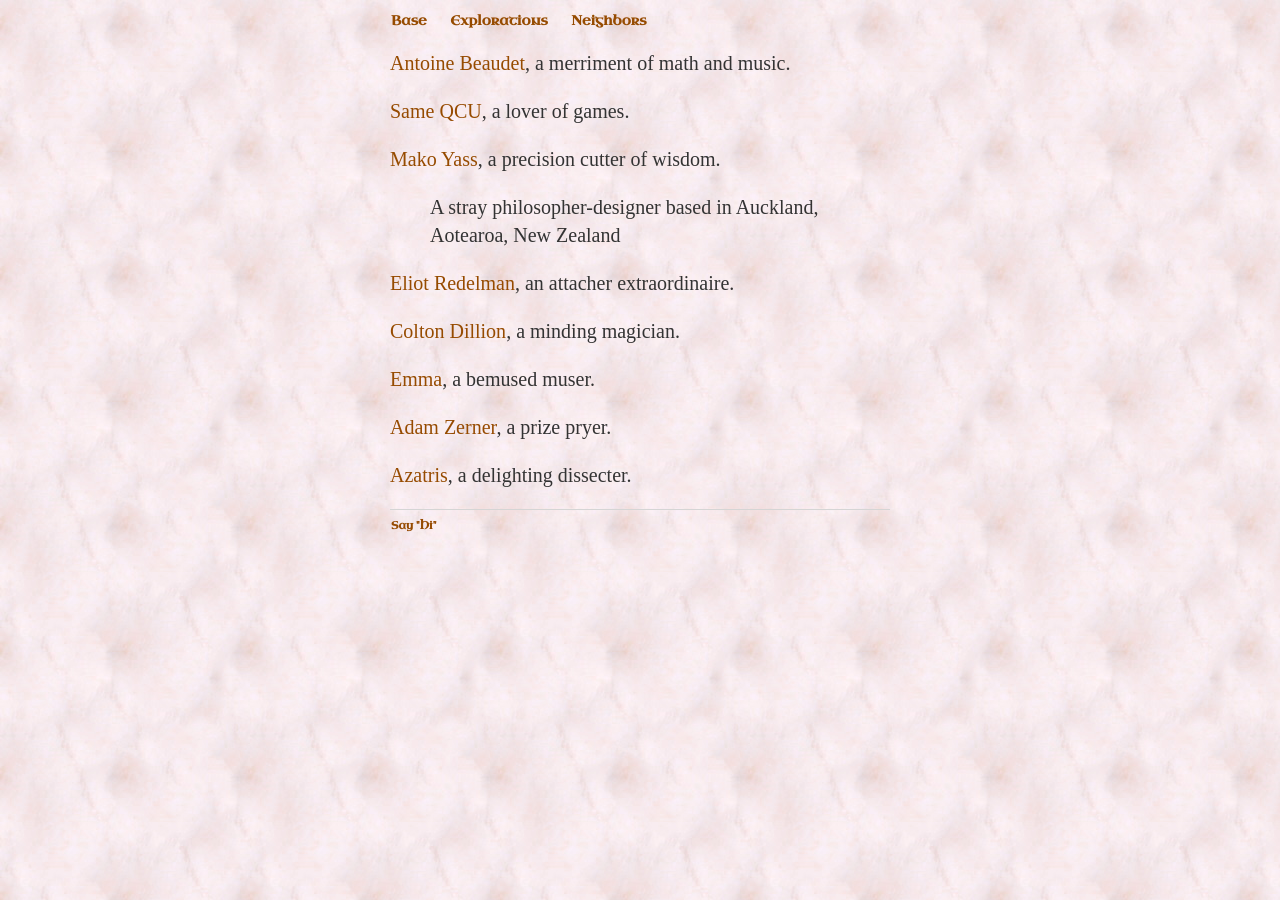
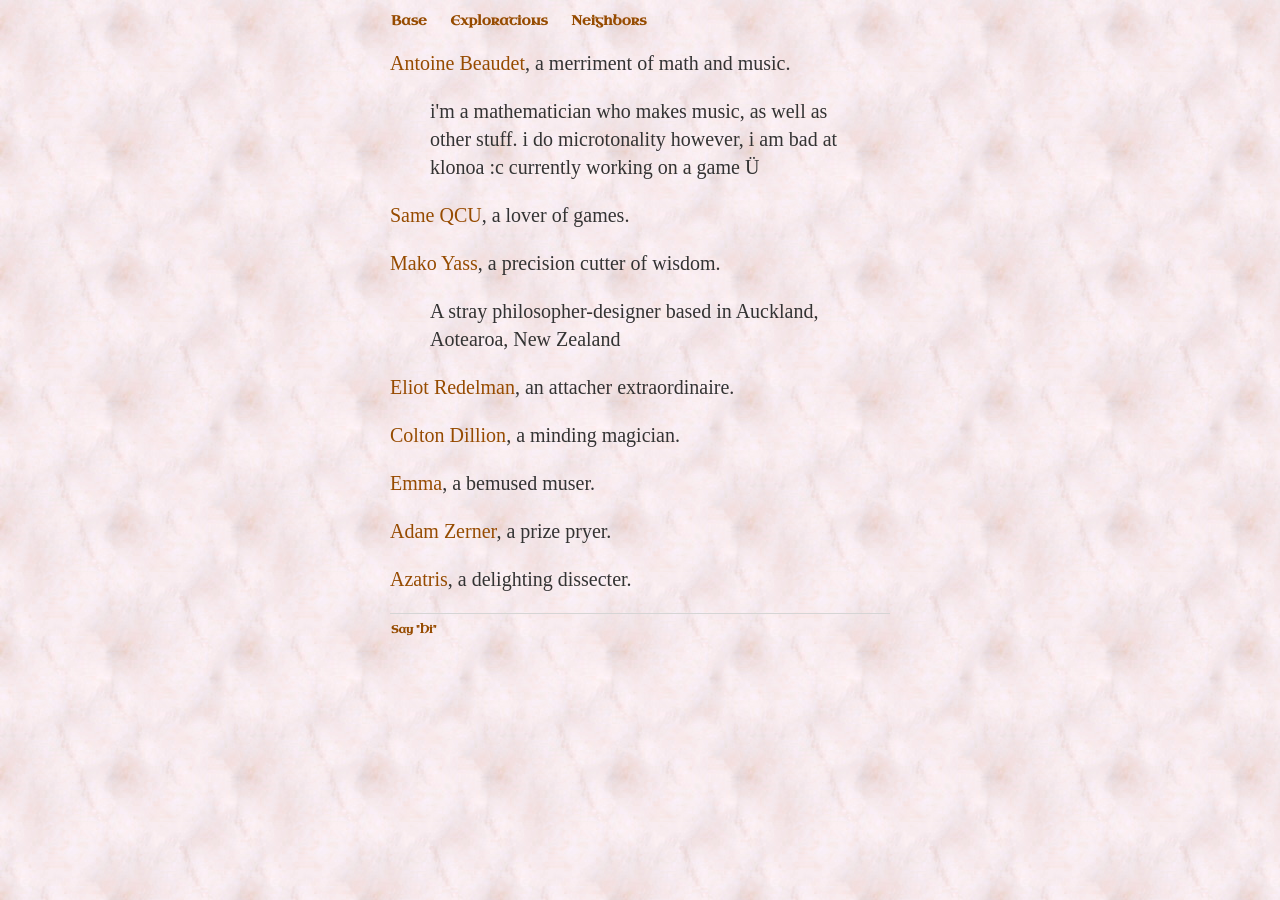
Before and after one commit to ray-dorai/ray-dorai.github.io, a Jekyll site: the page built from neighbors.html, in a window 1280 px wide. Built offline with Jekyll 4.4.1, drawn with Linux system fonts in a browser that asks for light colours; some web fonts are replaced.

Commit message:
Update neighbors.html

```diff
--- a/neighbors.html
+++ b/neighbors.html
@@ -5,7 +5,8 @@ title: Neighbors
 <div class="blurb">
 
 
-	        <p><a href="http://jollybard.net/">Antoine Beaudet</a>, a merriment of math and music.</p>
+	        <p><a href="http://jollybard.net/">Antoine Beaudet</a>, a merriment of math and music.
+	        <blockquote><p>i'm a mathematician who makes music, as well as other stuff. i do microtonality however, i am bad at klonoa :c currently working on a game Ü</p></blockquote> </p>
 	        <p><a href="https://sqcu.dev/">Same QCU</a>, a lover of games.</p>
 	        <p><a href="https://aboutmako.makopool.com/">Mako Yass</a>, a precision cutter of wisdom.
 	        <blockquote><p>A stray philosopher-designer based in Auckland, Aotearoa, New Zealand</p></blockquote> </p>
```
